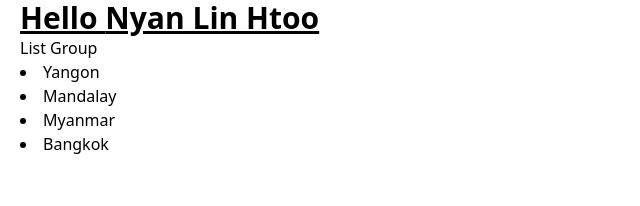
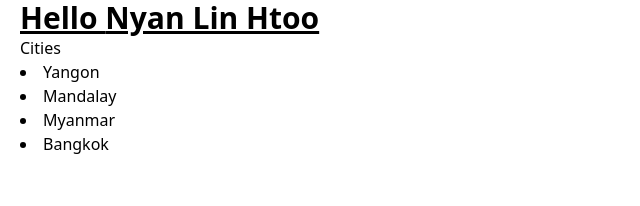
Before and after one commit to NyanLinHtoo/LearningReact, a React (Vite) app: page / in a window 1280 px wide. Shown: the top 206 px of the page, without its empty margins (0-640 px from the left). Built offline with nearby package versions, Linux system fonts and the light colour scheme.

Commit message:
passing data via Props

```diff
--- a/src/App.tsx
+++ b/src/App.tsx
@@ -1,10 +1,15 @@
 import Message from "./Message";
 import ListGroup from "./components/ListGroup";
 
-function App(){
-  return <div className="pl-5"><Message></Message>
-  <ListGroup></ListGroup>
-  </div>;
+function App() {
+  const items = ["Yangon", "Mandalay", "Myanmar", "Bangkok"];
+
+  return (
+    <div className="pl-5">
+      <Message></Message>
+      <ListGroup items={items} heading="Cities" />
+    </div>
+  );
 }
 
 export default App;
--- a/src/components/ListGroup.tsx
+++ b/src/components/ListGroup.tsx
@@ -1,18 +1,19 @@
 import { useState } from "react";
 
-function ListGroup() {
-  const items = ["Yangon", "Mandalay", "Myanmar", "Bangkok"];
+interface Props {
+  items: string[];
+  heading: string;
+}
+
+function ListGroup(props: Props) {
   const [selectedIndex, setSelectedIndex] = useState(-1);
-  // const handleClick = (event: MouseEvent) => {
-  //   console.log(event);
-  // };
 
   return (
     <>
-      <h1>List Group</h1>
-      {items.length === 0 ? <p>No Item Found</p> : null}
+      <h1>{props.heading}</h1>
+      {props.items.length === 0 ? <p>No Item Found</p> : null}
       <ul className="list-inside list-disc">
-        {items.map((item, index) => {
+        {props.items.map((item, index) => {
           return (
             <li
               key={item}
```
